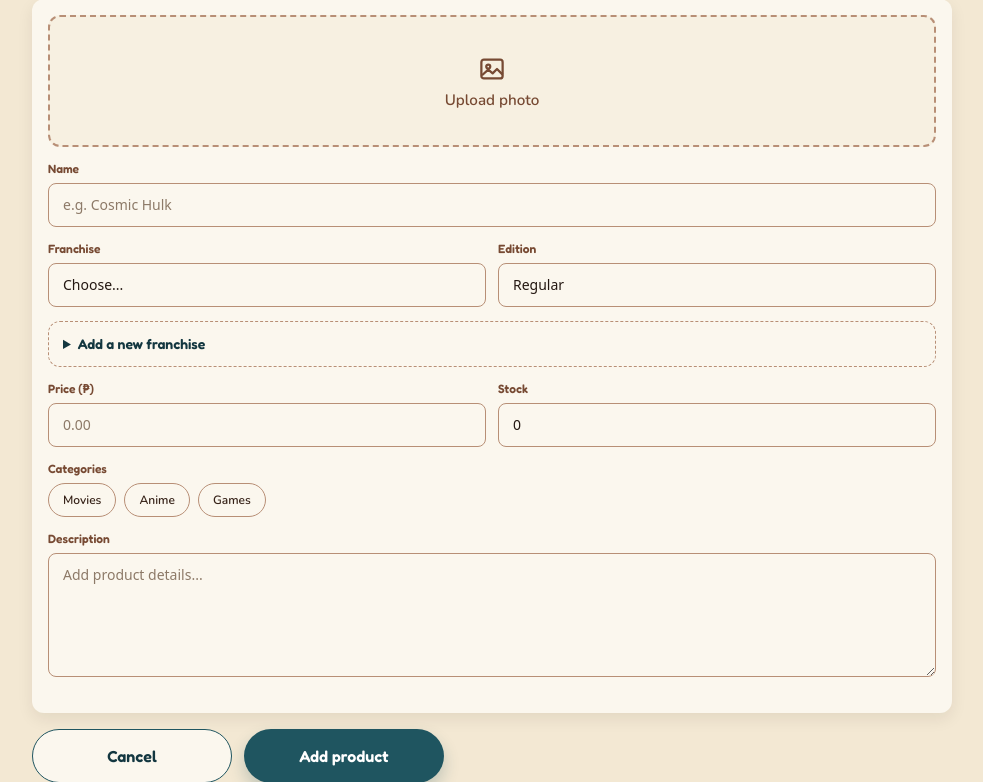
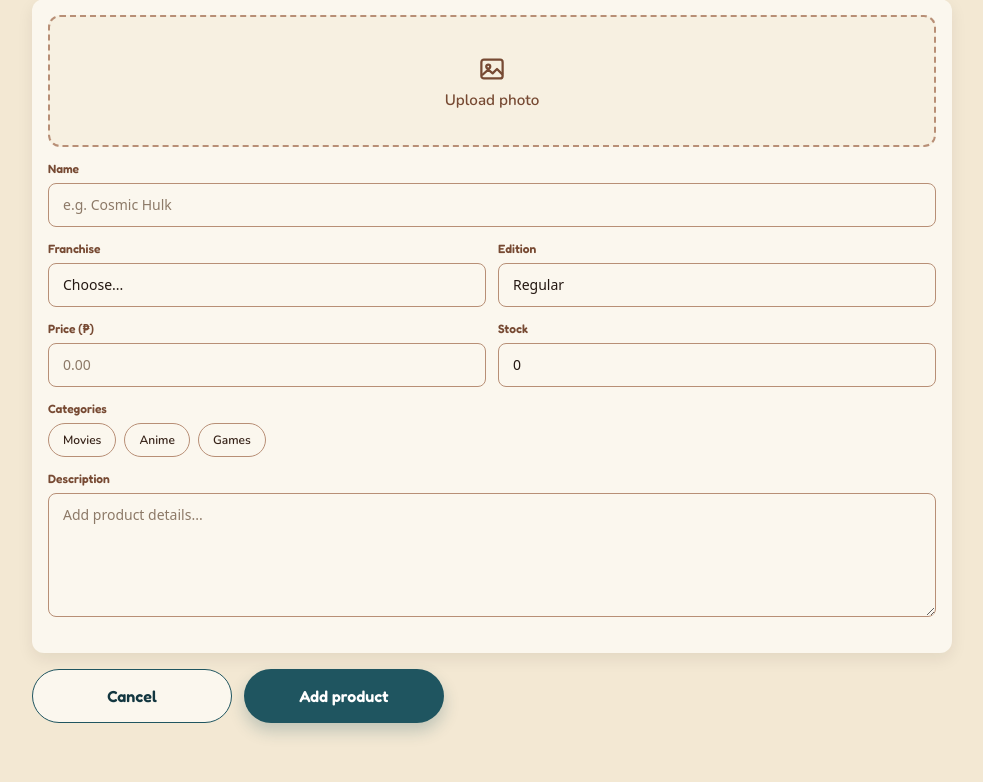
Before and after one commit to KharoPT/the-pop-cabin, a PHP site: page /popcabdb-frontend/admin/product_form.php in a window 1280 px wide. Shown: the part 167-949 px from the top of the page, without its empty margins (148-1131 px from the left). Run offline with PHP 8.4, Linux system fonts and the light colour scheme; the visitor is signed in with stand-in values (Sample User, id 1); data comes from the database, SQL or seed files in the repository; some web fonts are replaced.

Commit message:
revert(admin): remove the custom franchise field from the product form
This reverts a8b5cc5, which added an inline franchise creator that wrote to the categories table from the product form. Removed from admin/product_form.php, its admin.css rules and the main.js disclosure hook. The CSS split is untouched: there is still no style.css, and the removed rules were admin-only rules in admin.css.

```diff
--- a/admin/product_form.php
+++ b/admin/product_form.php
@@ -18,8 +18,6 @@ $collections = $productModel->getCollections();
 $errors      = [];
 $fieldErrors = [];
 $posted      = null;
-$franchiseChoice = '';
-$newFranchiseValue = '';
 
 if ($_SERVER['REQUEST_METHOD'] === 'POST') {
     if (empty($_POST) && empty($_FILES) && (int) ($_SERVER['CONTENT_LENGTH'] ?? 0) > 0) {
@@ -28,11 +26,9 @@ if ($_SERVER['REQUEST_METHOD'] === 'POST') {
         $errors[] = 'Your session expired. Please try again.';
     } else {
         $edition = $_POST['edition'] ?? 'Regular';
-        $franchiseChoice = trim((string) ($_POST['category_id'] ?? ''));
-        $newFranchiseValue = sanitizeInput($_POST['new_franchise'] ?? '');
         $posted = [
             'name'           => sanitizeInput($_POST['name'] ?? ''),
-            'category_id'    => ctype_digit($franchiseChoice) ? (int) $franchiseChoice : 0,
+            'category_id'    => (int) ($_POST['category_id'] ?? 0),
             'edition'        => in_array($edition, editionOptions(), true) ? $edition : 'Regular',
             'price'          => is_numeric($_POST['price'] ?? '') ? round((float) $_POST['price'], 2) : 0.0,
             'stock_quantity' => max(0, (int) ($_POST['stock_quantity'] ?? 0)),
@@ -41,62 +37,14 @@ if ($_SERVER['REQUEST_METHOD'] === 'POST') {
             'collection_ids' => array_map('intval', (array) ($_POST['collection_ids'] ?? [])),
         ];
 
-        // A typed franchise name wins over the dropdown: it is matched to an existing
-        // franchise or added to the categories table, then used for this product.
-        if ($franchiseChoice === 'new' || $newFranchiseValue !== '') {
-            $newFranchiseLength = function_exists('mb_strlen') ? mb_strlen($newFranchiseValue, 'UTF-8') : strlen($newFranchiseValue);
-            if ($newFranchiseValue === '') {
-                $message = 'Please enter a name for the new franchise.';
-                $errors[] = $message;
-                $fieldErrors['new_franchise'] = $message;
-            } elseif ($newFranchiseLength > 50) {
-                $message = 'The franchise name is too long (50 characters at most).';
-                $errors[] = $message;
-                $fieldErrors['new_franchise'] = $message;
-            } else {
-                try {
-                    $franchiseDb = Database::getInstance()->getConnection();
-                    $findFranchise = $franchiseDb->prepare('SELECT category_id FROM categories WHERE category_name = ? LIMIT 1');
-                    $findFranchise->execute([$newFranchiseValue]);
-                    $newFranchiseId = (int) $findFranchise->fetchColumn();
-
-                    if ($newFranchiseId === 0) {
-                        $baseSlug  = slugify($newFranchiseValue);
-                        $slug      = $baseSlug;
-                        $suffix    = 2;
-                        $slugTaken = $franchiseDb->prepare('SELECT 1 FROM categories WHERE slug = ? LIMIT 1');
-                        while (true) {
-                            $slugTaken->execute([$slug]);
-                            if (!$slugTaken->fetchColumn()) {
-                                break;
-                            }
-                            $slug = $baseSlug . '-' . $suffix++;
-                        }
-
-                        $insertFranchise = $franchiseDb->prepare("INSERT INTO categories (category_name, slug, description) VALUES (?, ?, '')");
-                        $insertFranchise->execute([$newFranchiseValue, $slug]);
-                        $newFranchiseId = (int) $franchiseDb->lastInsertId();
-                    }
-
-                    $posted['category_id'] = $newFranchiseId;
-                    $franchiseChoice = (string) $newFranchiseId;
-                    $franchises = getAllCategories();   // keep the dropdown in alphabetical order
-                } catch (PDOException $e) {
-                    $message = 'The new franchise could not be added. Please try again.';
-                    $errors[] = $message;
-                    $fieldErrors['new_franchise'] = $message;
-                }
-            }
-        }
-
         $validFranchiseIds = array_map('intval', array_column($franchises, 'category_id'));
         if ($posted['name'] === '' || strlen($posted['name']) > 255) {
             $errors[] = 'Please enter a name for the pop.';
             $fieldErrors['name'] = 'Please enter a name for the pop.';
         }
-        if (!in_array($posted['category_id'], $validFranchiseIds, true) && !isset($fieldErrors['new_franchise'])) {
-            $errors[] = 'Please choose a franchise, or type a new one below.';
-            $fieldErrors['category_id'] = 'Please choose a franchise, or type a new one below.';
+        if (!in_array($posted['category_id'], $validFranchiseIds, true)) {
+            $errors[] = 'Please choose a franchise.';
+            $fieldErrors['category_id'] = 'Please choose a franchise.';
         }
         if ($posted['price'] <= 0 || $posted['price'] > 99999999) {
             $errors[] = 'Please enter a price greater than zero.';
@@ -156,7 +104,6 @@ if ($posted !== null) {
     $selectedCollections = $posted['collection_ids'];
 }
 $currentImage = imgSrc($product['image_url'] ?? '');
-$newFranchiseOpen = $franchiseChoice === 'new' || $newFranchiseValue !== '';
 
 $pageTitle   = ($product ? 'Edit' : 'Add') . ' product — ' . SITE_NAME . ' Admin';
 $adminCrumbs = [['Products', 'admin/products.php'], [$product ? 'Edit' : 'Add', null]];
@@ -169,7 +116,7 @@ require_once __DIR__ . '/includes/admin_header.php';
 <?php if (empty($franchises)): ?>
     <div class="admin-banner admin-banner-error" role="alert">
         <?php echo $bannerIcon['error']; ?>
-        <p>There are no franchises yet. Open &ldquo;Add a new franchise&rdquo; below and type the first one.</p>
+        <p>There are no franchises yet. Add at least one row to the categories table (for example in phpMyAdmin) before adding products.</p>
     </div>
 <?php endif; ?>
 
@@ -201,9 +148,8 @@ require_once __DIR__ . '/includes/admin_header.php';
             <select id="category_id" name="category_id" required<?php echo $err ? ' class="is-invalid" aria-invalid="true" aria-describedby="category_id-error"' : ''; ?>>
                 <option value="">Choose...</option>
                 <?php foreach ($franchises as $c): ?>
-                    <option value="<?php echo (int) $c['category_id']; ?>" <?php echo $franchiseChoice !== 'new' && (int) $values['category_id'] === (int) $c['category_id'] ? 'selected' : ''; ?>><?php echo e($c['category_name']); ?></option>
+                    <option value="<?php echo (int) $c['category_id']; ?>" <?php echo (int) $values['category_id'] === (int) $c['category_id'] ? 'selected' : ''; ?>><?php echo e($c['category_name']); ?></option>
                 <?php endforeach; ?>
-                <option value="new" <?php echo $franchiseChoice === 'new' ? 'selected' : ''; ?>>+ New franchise</option>
             </select>
             <?php if ($err): ?><p class="field-error" id="category_id-error"><?php echo e($err); ?></p><?php endif; ?>
         </div>
@@ -216,20 +162,6 @@ require_once __DIR__ . '/includes/admin_header.php';
             </select>
         </div>
     </div>
-
-    <details class="new-franchise" id="new-franchise-field" <?php echo $newFranchiseOpen ? 'open' : ''; ?>>
-        <summary>Add a new franchise</summary>
-        <div class="form-row">
-            <label for="new_franchise">New franchise name</label>
-            <?php
-                $err = $fieldErrors['new_franchise'] ?? null;
-                $describedBy = 'new_franchise-hint' . ($err ? ' new_franchise-error' : '');
-            ?>
-            <input type="text" id="new_franchise" name="new_franchise" maxlength="50" placeholder="e.g. One Piece" aria-describedby="<?php echo e($describedBy); ?>" value="<?php echo e($newFranchiseValue); ?>"<?php echo $err ? ' class="is-invalid" aria-invalid="true"' : ''; ?>>
-            <p class="field-hint" id="new_franchise-hint">This adds the franchise to the list and uses it for this pop. If the name already exists, the existing franchise is used.</p>
-            <?php if ($err): ?><p class="field-error" id="new_franchise-error"><?php echo e($err); ?></p><?php endif; ?>
-        </div>
-    </details>
 
     <div class="form-row form-row-split">
         <div>
--- a/assets/css/admin.css
+++ b/assets/css/admin.css
@@ -346,21 +346,6 @@
 .form-row-split > div > label { display: block; margin-bottom: 6px; color: var(--color-text-muted-aa); font: 600 12px/16px var(--font-family-heading); }
 .admin-main .is-invalid { border-color: var(--color-feedback-error); box-shadow: 0 0 0 2px rgba(179, 38, 30, .25); }
 .admin-main .field-error { margin: 6px 0 0; color: var(--color-feedback-error); font: 600 12px/16px var(--font-family-body); }
-.field-hint { margin: 6px 0 0; color: var(--color-text-muted-aa); font: 400 12px/18px var(--font-family-body); }
-
-/* New franchise disclosure (admin/product_form.php) */
-.new-franchise {
-  margin: 0 0 14px; border: 1px dashed var(--color-border-strong); border-radius: 12px;
-  background: var(--color-bg-surface);
-}
-.new-franchise summary {
-  padding: 12px 14px; cursor: pointer; color: var(--primitive-teal-700);
-  font: 600 14px/20px var(--font-family-heading);
-}
-.new-franchise summary:hover { color: var(--primitive-teal-800); }
-.new-franchise summary:focus-visible { outline: 2px solid var(--color-focus-ring); outline-offset: 2px; }
-.new-franchise[open] summary { border-bottom: 1px solid var(--color-border-subtle); }
-.new-franchise .form-row { margin: 12px 14px 14px; }
 
 /* Photo picker */
 .photo-drop {
--- a/assets/js/main.js
+++ b/assets/js/main.js
@@ -206,20 +206,6 @@
     });
   });
 
-  // ---------- Admin product form: reveal the new-franchise field ----------
-  // Without JS the disclosure can still be opened by hand; the server accepts a
-  // typed name even when the dropdown is left on "Choose...".
-  var franchiseSelect = $('#category_id');
-  var newFranchisePanel = $('#new-franchise-field');
-  if (franchiseSelect && newFranchisePanel) {
-    franchiseSelect.addEventListener('change', function () {
-      if (franchiseSelect.value !== 'new' || newFranchisePanel.open) return;
-      newFranchisePanel.open = true;
-      var input = $('#new_franchise');
-      if (input) input.focus();
-    });
-  }
-
   // ---------- Cart quantity steppers ----------
   // The number input is what the form posts; the pill buttons only step it, so
   // "Update Cart" stays the one place that saves the cart.
```
